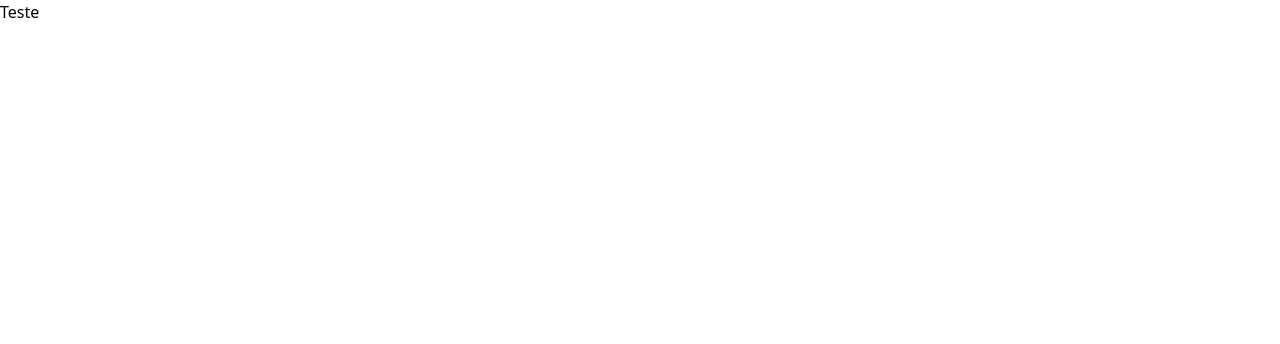
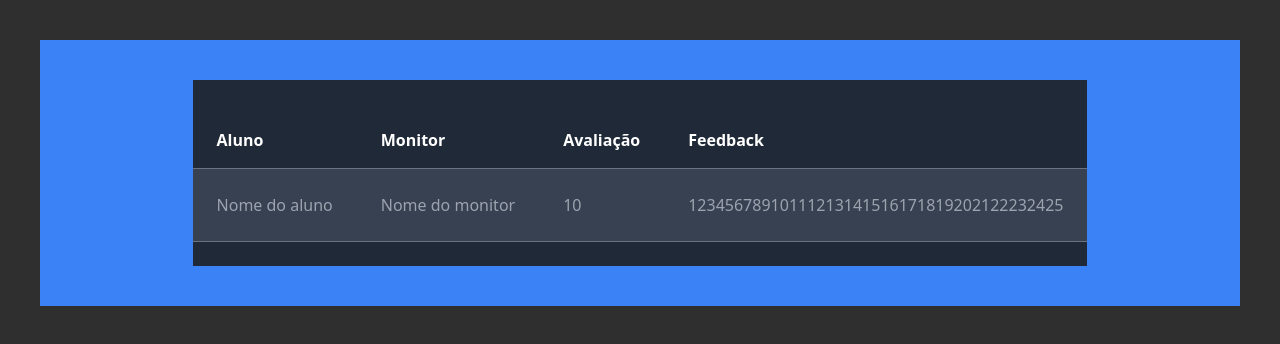
Before and after one commit to paulotruly/react_infinityAvaliador, a React (Vite) app: page / in a window 1280 px wide. Shown: the top 344 px of the page. Built offline with nearby package versions, Linux system fonts and the light colour scheme.

Commit message:
começando o dashboard

```diff
--- a/src/App.tsx
+++ b/src/App.tsx
@@ -1,11 +1,11 @@
 import { BrowserRouter, Routes, Route } from 'react-router-dom';
-import Home from './pages/Home';
+import Dashboard from './pages/Dashboard';
 
 function App() {
   return (
     <BrowserRouter>
       <Routes>
-        <Route path="/" element={<Home/>} />
+        <Route path="/" element={<Dashboard/>} />
       </Routes>
     </BrowserRouter>
   );
--- /dev/null
+++ b/src/pages/Dashboard.tsx
@@ -0,0 +1,47 @@
+function Dashboard() {
+
+  return (
+    <div>
+      <div className="fixed min-h-screen w-full bg-infinity-black">
+        <div className="flex justify-center items-center bg-blue-500 p-10 m-10">
+            <div className="py-6 bg-gray-800">
+                <table className="text-white">
+                    <thead>
+                        <tr className="border-b border-gray-500">
+                            <th className="h-auto px-6 pb-4 pt-6 text-left bg-gray-800"> Aluno </th>
+                            <th className="h-auto px-6 pb-4 pt-6 text-left bg-gray-800"> Monitor </th>
+                            <th className="h-auto px-6 pb-4 pt-6 text-left bg-gray-800"> Avaliação </th>
+                            <th className="h-auto px-6 pb-4 pt-6 text-left bg-gray-800"> Feedback </th>
+                        </tr>
+                    </thead>
+
+                    <tbody>
+                        <tr className="border-b border-gray-500">
+                        {/* aluno */}
+                            <td className="px-6 py-6 text-gray-400 bg-gray-700">
+                            Nome do aluno
+                            </td>
+                        {/* monitor */}
+                            <td className="px-6 py-6 text-gray-400 bg-gray-700">
+                            Nome do monitor
+                            </td>
+                        {/* avaliação */}
+                            <td className="px-6 py-6 text-gray-400 bg-gray-700">
+                            10
+                            </td>
+                        {/*  */}
+                            <td className="px-6 py-6 text-gray-400 bg-gray-700">
+                                12345678910111213141516171819202122232425
+                            </td>
+                        </tr>
+
+                    </tbody>
+                </table>
+            </div>
+        </div>
+      </div>
+    </div>
+  )
+}
+
+export default Dashboard
--- a/tailwind.config.js
+++ b/tailwind.config.js
@@ -5,7 +5,13 @@ export default {
     "./src/**/*.{js,jsx,ts,tsx}",
   ],
   theme: {
-    extend: {},
+    extend: {
+      colors: {
+        'infinity-black': '#2f2f2f',
+        'infinity-gray': '#656565',
+        'infinity-orange': '#c64132',
+      }
+    },
   },
   plugins: [],
 }
```
